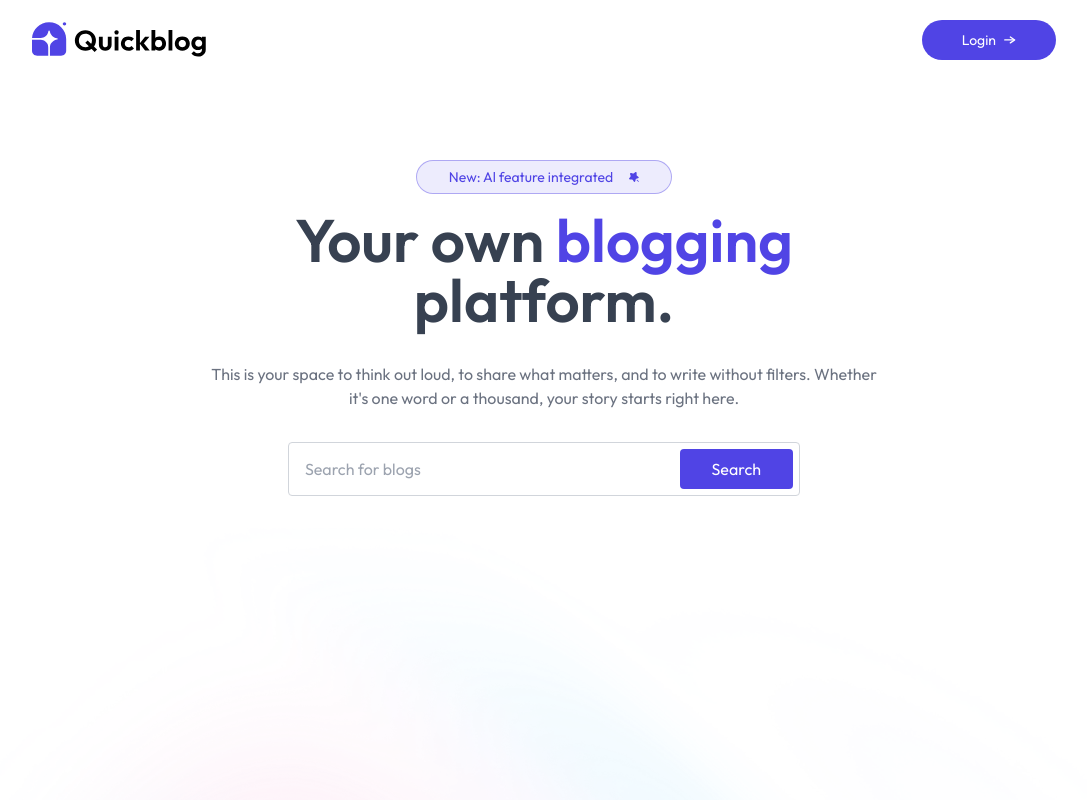
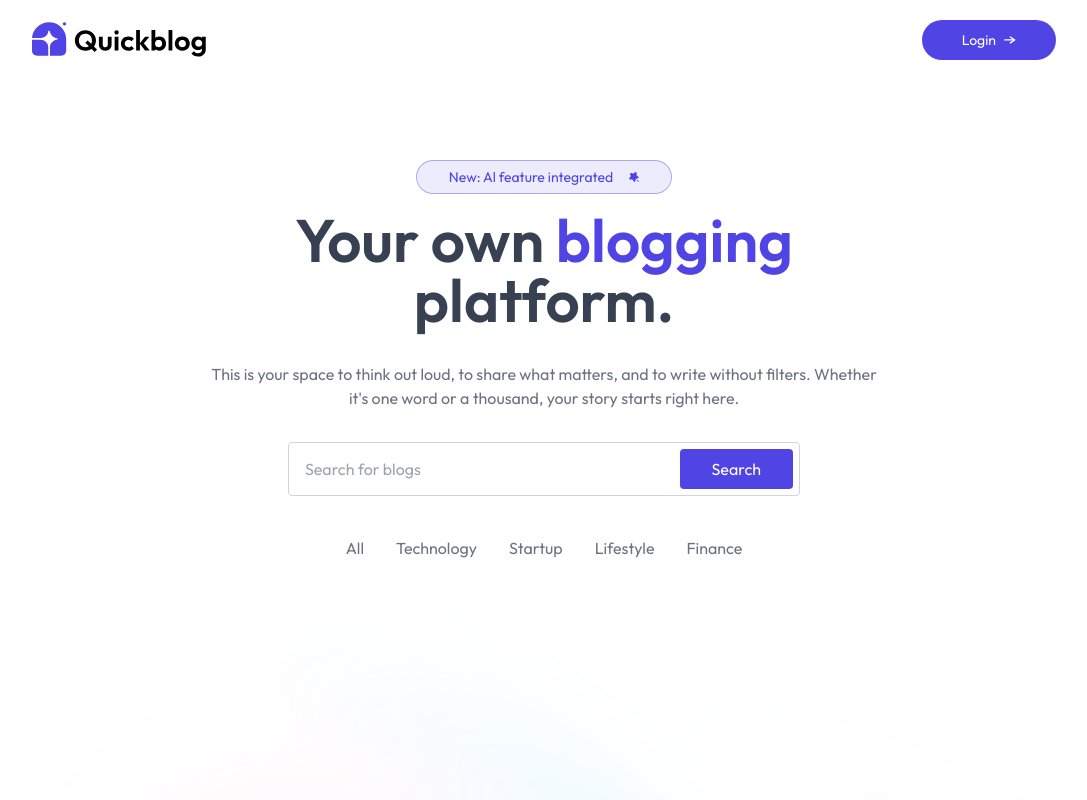
Before and after one commit to palak-1505/Quick-Blog, a React (Vite) app in the folder client/: page /Home in a window 1280 px wide. Shown: the top 800 px of the page, without its empty margins (96-1183 px from the left). Built offline with nearby package versions, Linux system fonts and the light colour scheme.

Commit message:
blogList created

```diff
--- /dev/null
+++ b/client/src/Components/BlogList.jsx
@@ -0,0 +1,19 @@
+import React from 'react'
+import { blogCategories } from '../assets/assets'
+
+function BlogList() {
+  return (
+    <div>
+        <div className='flex justify-center gap-4 sm:gap-8 my-10 relative'>
+            {blogCategories.map((category) => (
+                <div key={category} className='text-gray-500'>
+                    <button>{category}</button>
+                </div>
+            ))}
+
+        </div>
+    </div>
+  )
+}
+
+export default BlogList
--- a/client/src/Pages/Home.jsx
+++ b/client/src/Pages/Home.jsx
@@ -2,6 +2,7 @@ import React from 'react'
 import Header from '../Components/Header/Header'
 import Admin from './Admin'
 import { assets } from '../assets/assets'
+import BlogList from '../Components/BlogList'
 
 function Home() {
   return (
@@ -33,6 +34,8 @@ function Home() {
           className='rounded bg-primary text-white m-1.5 py-2 px-8 hover:scale-105 transition-all cursor-pointer '>Search</button>
         </form>
 
+        <BlogList/>
+
       </div>
       <img src={assets.gradientBackground} alt="" className='absolute top-50 z-1 opacity-50' />
     </div>
```
